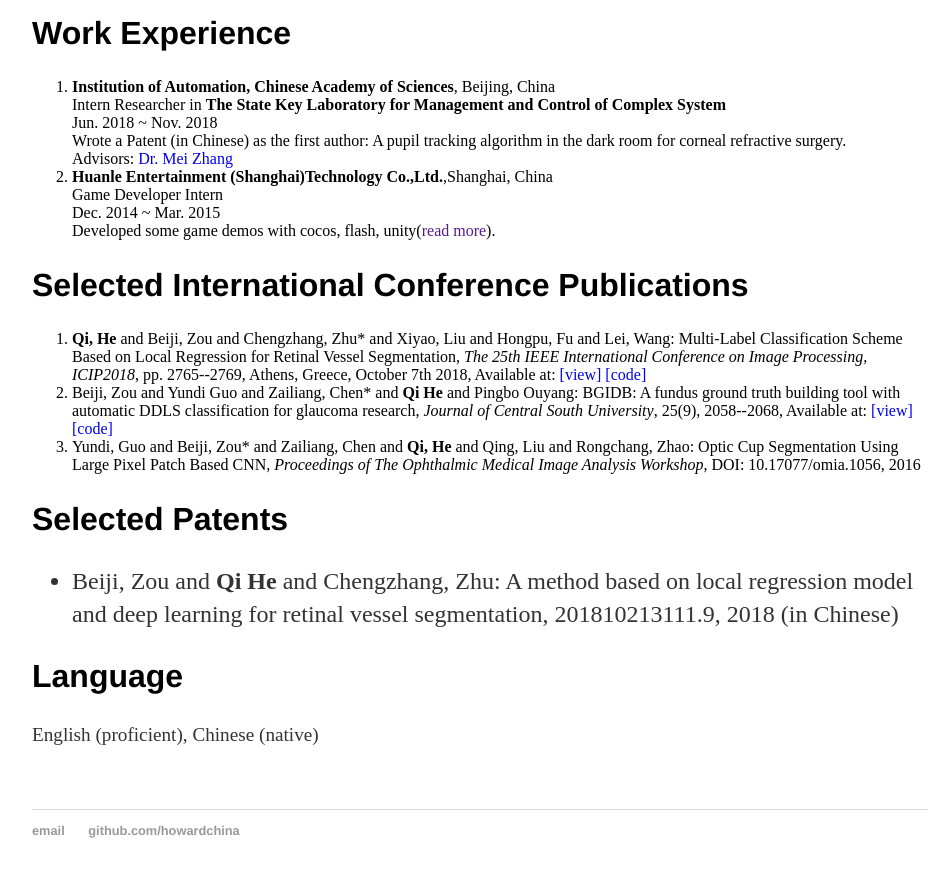
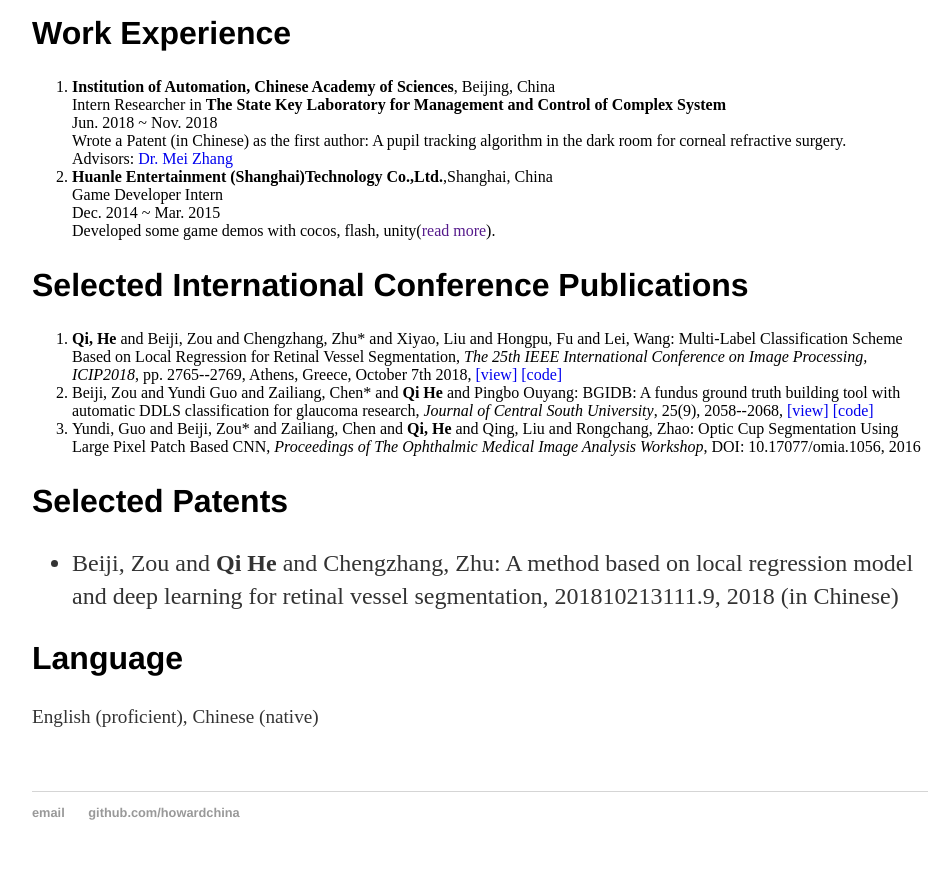
Before and after one commit to howardchina/howardchina.github.io, a Jekyll site: the page built from index.html, in a window 1280 px wide and 900 px high, scrolled down 1291 px. Shown: the top 877 px of the window, without its empty margins (160-1112 px from the left). Built offline with Jekyll 4.4.1, drawn with Linux system fonts in a browser that asks for light colours.

Commit message:
revise mainpage

```diff
--- a/index.html
+++ b/index.html
@@ -65,8 +65,8 @@
 
 					<h2>Selected International Conference Publications</h2>
 					<ol>
-						<li><strong>Qi, He</strong> and Beiji, Zou and Chengzhang, Zhu* and Xiyao, Liu and Hongpu, Fu and Lei, Wang: Multi-Label Classification Scheme Based on Local Regression for Retinal Vessel Segmentation, <em>The 25th IEEE International Conference on Image Processing, ICIP2018</em>, pp. 2765--2769, Athens, Greece, October 7th 2018, Available at: <a href="https://ieeexplore.ieee.org/document/8451415">[view]</a> <a href="https://github.com/howardchina/MULTI-LABEL-CLASSIFICATION-SCHEME-BASED-ON-LOCAL-REGRESSION-FOR-RETINAL-VESSEL-SEGMENTATION">[code]</a></li>
-						<li>Beiji, Zou and Yundi  Guo and Zailiang, Chen* and <strong>Qi He</strong> and Pingbo Ouyang: BGIDB: A fundus ground truth building tool with automatic DDLS classification for glaucoma research, <em>Journal of Central South University</em>, 25(9), 2058--2068, Available at: <a href="https://link.springer.com/article/10.1007/s11771-018-3895-4">[view]</a> <a href="https://github.com/howardchina/BGIDB">[code]</a></li>
+						<li><strong>Qi, He</strong> and Beiji, Zou and Chengzhang, Zhu* and Xiyao, Liu and Hongpu, Fu and Lei, Wang: Multi-Label Classification Scheme Based on Local Regression for Retinal Vessel Segmentation, <em>The 25th IEEE International Conference on Image Processing, ICIP2018</em>, pp. 2765--2769, Athens, Greece, October 7th 2018, <a href="https://ieeexplore.ieee.org/document/8451415">[view]</a> <a href="https://github.com/howardchina/MULTI-LABEL-CLASSIFICATION-SCHEME-BASED-ON-LOCAL-REGRESSION-FOR-RETINAL-VESSEL-SEGMENTATION">[code]</a></li>
+						<li>Beiji, Zou and Yundi  Guo and Zailiang, Chen* and <strong>Qi He</strong> and Pingbo Ouyang: BGIDB: A fundus ground truth building tool with automatic DDLS classification for glaucoma research, <em>Journal of Central South University</em>, 25(9), 2058--2068, <a href="https://link.springer.com/article/10.1007/s11771-018-3895-4">[view]</a> <a href="https://github.com/howardchina/BGIDB">[code]</a></li>
 						<li>Yundi, Guo and Beiji, Zou* and Zailiang, Chen and <strong>Qi, He</strong> and Qing, Liu and Rongchang, Zhao: Optic Cup Segmentation Using Large Pixel Patch Based CNN, <em>Proceedings of The Ophthalmic Medical Image Analysis Workshop</em>, DOI: 10.17077/omia.1056, 2016</li>
 					</ol>
 
```
